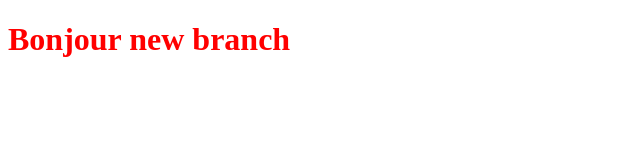
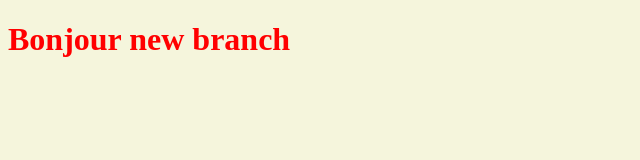
Before and after one commit to hngngocnguyen/MonProjet, a plain HTML site: page index.html in a window 1280 px wide. Shown: the whole page, without its empty margins (0-640 px from the left). Drawn offline with Linux system fonts and the light colour scheme.

Commit message:
new branch + background

```diff
--- a/Styles.css
+++ b/Styles.css
@@ -1,3 +1,4 @@
 h1 {
     color: red;
     }
+    body{background-color: beige;}
```
